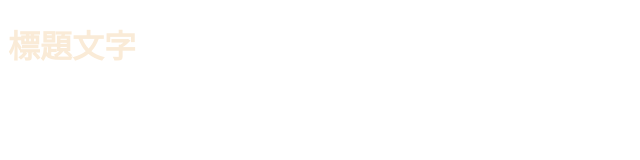
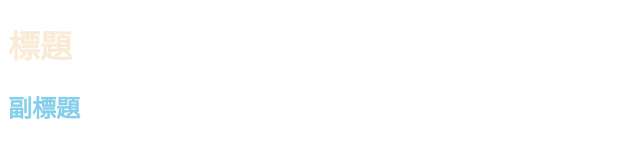
Before and after one commit to auhazel/Github0212, a plain HTML site: page index.html in a window 1280 px wide. Shown: the whole page, without its empty margins (0-640 px from the left). Drawn offline with Linux system fonts and the light colour scheme.

Commit message:
新增h2

```diff
--- a/all.css
+++ b/all.css
@@ -1,3 +1,9 @@
+body{
+    color:black;
+}
 h1{
     color: antiquewhite;
 }
+h2{
+    color:skyblue;
+}
--- a/index.html
+++ b/index.html
@@ -6,6 +6,7 @@
     <title>Document</title>
 </head>
 <body>
-    <h1>標題文字</h1>
+    <h1>標題</h1>
+    <h2>副標題</h2>
 </body>
 </html>
```
Also changed, not shown: 1 other file.
